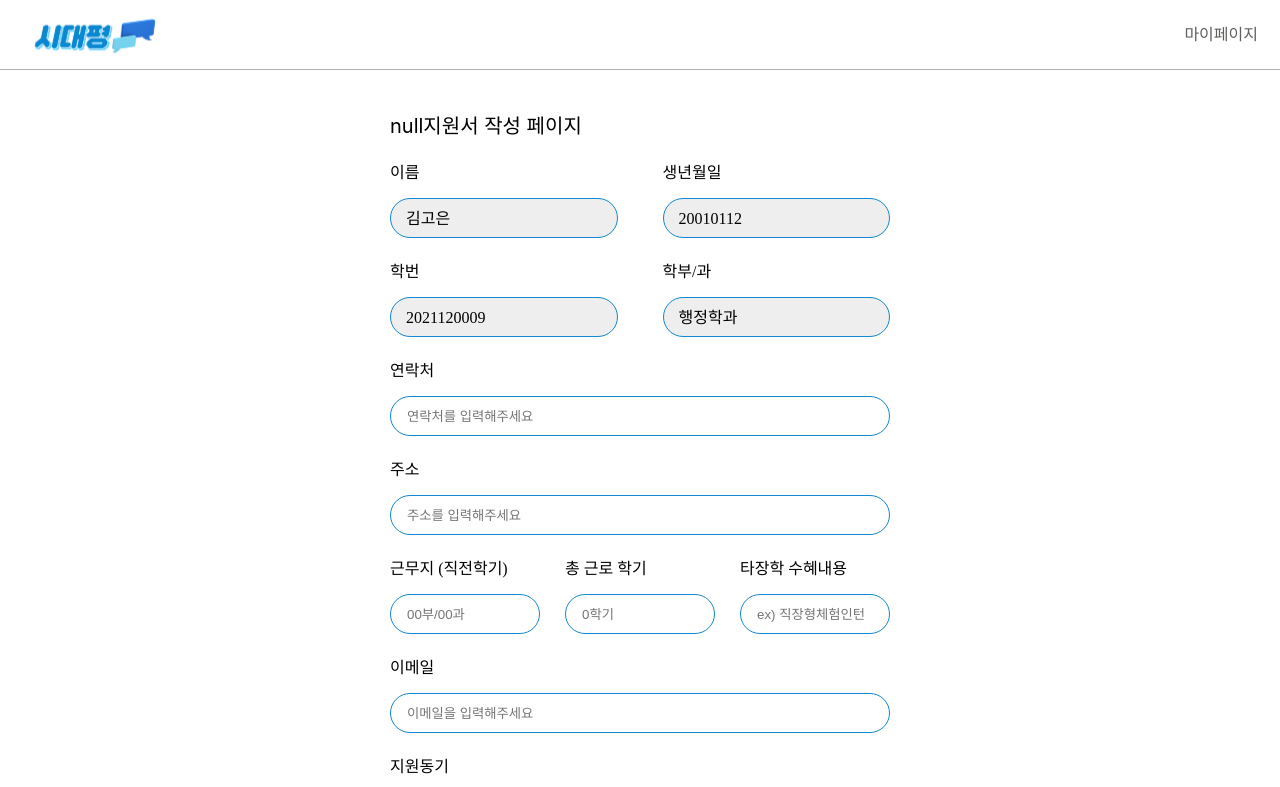
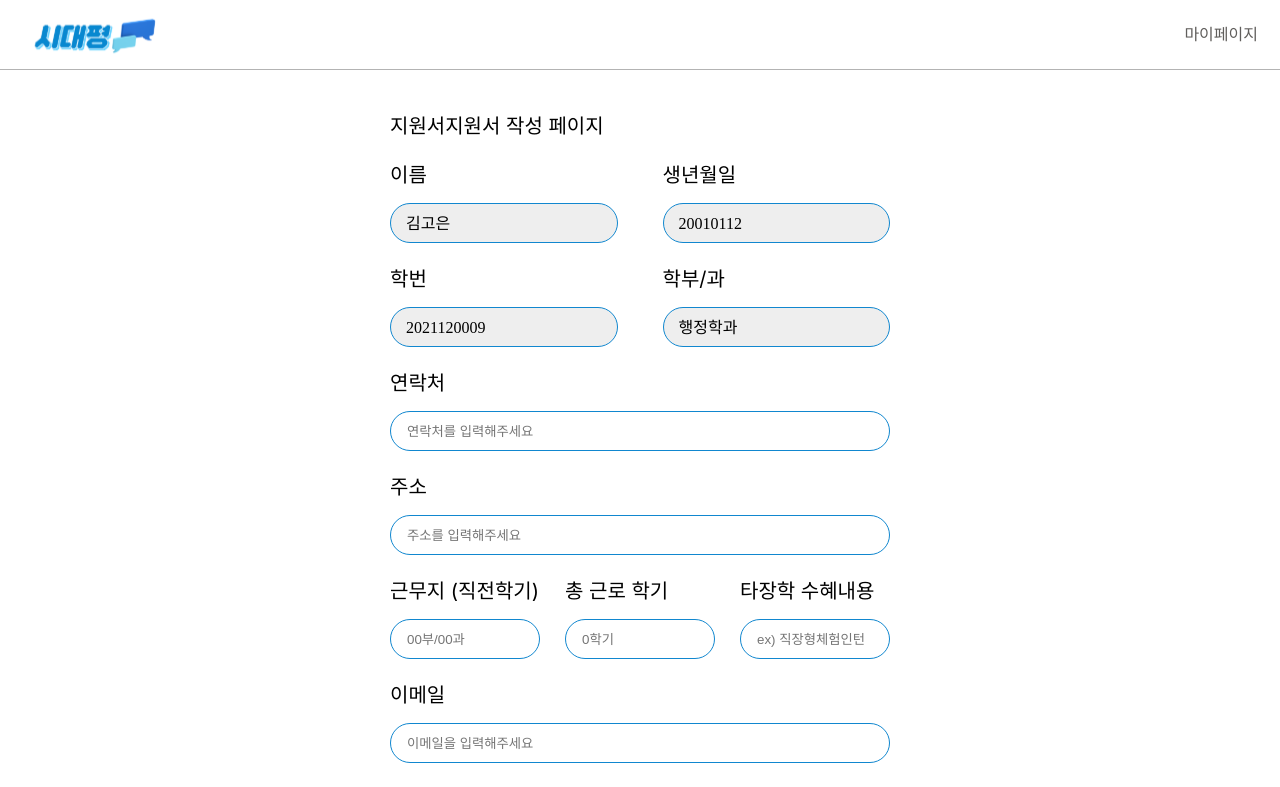
Before and after one commit to uosogong/FrontEnd, a React (Vite) app: page /department/1/apply in a window 1280 px wide. Shown: the top 787 px of the page. Built offline with nearby package versions, Linux system fonts and the light colour scheme.

Commit message:
Refactor: 중복 코드 제거

```diff
--- a/src/constants/mocks/apply.js
+++ b/src/constants/mocks/apply.js
@@ -16,3 +16,9 @@ export const unEditableForm = [
     content: '행정학과',
   },
 ];
+
+export const gridInputs = [
+  { label: '근무지 (직전학기)', placeholder: '00부/00과' },
+  { label: '총 근로 학기', placeholder: '0학기' },
+  { label: '타장학 수혜내용', placeholder: 'ex) 직장형체험인턴' },
+];
--- a/src/pages/DepartmentApply/DepartmentApply.jsx
+++ b/src/pages/DepartmentApply/DepartmentApply.jsx
@@ -1,15 +1,15 @@
 import { useLocation } from 'react-router-dom';
-import styled from 'styled-components';
-import { unEditableForm } from '../../constants/mocks/apply';
+import styled, { css } from 'styled-components';
+import { unEditableForm, gridInputs } from '../../constants/mocks/apply';
 
 const DepartmentApply = () => {
   const location = useLocation();
-  console.log(location.state);
+  const pageTitle = location.state || '지원서';
 
   return (
     <S.Wrapper>
       <S.Layout>
-        <h1>{`${location.state}지원서 작성 페이지`}</h1>
+        <h1>{`${pageTitle}지원서 작성 페이지`}</h1>
         <S.Content>
           <div></div>
           <S.UnEditField>
@@ -30,18 +30,12 @@ const DepartmentApply = () => {
               <S.Input placeholder="주소를 입력해주세요" />
             </S.Form>
             <S.GridInput>
-              <S.GridInputItem>
-                <label>근무지 (직전학기)</label>
-                <S.Input placeholder="00부/00과" />
-              </S.GridInputItem>
-              <S.GridInputItem>
-                <label>총 근로 학기</label>
-                <S.Input placeholder="0학기" />
-              </S.GridInputItem>
-              <S.GridInputItem>
-                <label>타장학 수혜내용</label>
-                <S.Input placeholder="ex) 직장형체험인턴" />
-              </S.GridInputItem>
+              {gridInputs.map(({ label, placeholder }) => (
+                <S.GridInputItem key={label}>
+                  <label>{label}</label>
+                  <S.Input placeholder={placeholder} />
+                </S.GridInputItem>
+              ))}
             </S.GridInput>
             <S.Form>
               <label>이메일</label>
@@ -49,19 +43,27 @@ const DepartmentApply = () => {
             </S.Form>
             <S.Form>
               <label>지원동기</label>
-              <textarea placeholder="신청사유를 입력해주세요" />
+              <S.Textarea placeholder="신청사유를 입력해주세요" />
             </S.Form>
           </S.InputField>
           <S.Buttons>
             <S.Button>다음</S.Button>
-            <S.Button className="temp_save">임시저장</S.Button>
+            <S.Button variant="temp_save">임시저장</S.Button>
           </S.Buttons>
         </S.Content>
       </S.Layout>
     </S.Wrapper>
   );
 };
+
 export default DepartmentApply;
+
+const BaseInput = css`
+  width: 100%;
+  border: 1px solid ${({ theme }) => theme.colors.blue};
+  border-radius: 20px;
+  padding-left: 16px;
+`;
 
 const S = {
   Wrapper: styled.section`
@@ -74,7 +76,7 @@ const S = {
 
     & label {
       color: #000;
-      font-family: inter
+      font-family: inter;
       font-size: 20px;
       font-style: normal;
       font-weight: 400;
@@ -118,13 +120,13 @@ const S = {
     display: flex;
     flex-direction: column;
     gap: 15px;
+  `,
 
-    & textarea {
-      border: 1px solid ${({ theme }) => theme.colors.blue};
-      border-radius: 20px;
-      height: 150px;
-      padding: 15px;
-    }
+  Textarea: styled.textarea`
+    ${BaseInput}
+    height: 150px;
+    padding: 15px;
+    resize: none;
   `,
 
   UnEditableInput: styled.div`
@@ -146,11 +148,8 @@ const S = {
   `,
 
   Input: styled.input`
-    width: 100%;
-    border: 1px solid ${({ theme }) => theme.colors.blue};
-    border-radius: 20px;
+    ${BaseInput}
     height: 40px;
-    padding-left: 16px;
   `,
 
   GridInput: styled.div`
@@ -177,7 +176,6 @@ const S = {
   `,
 
   Button: styled.button`
-    background-color: ${({ theme }) => theme.colors.blue};
     border-radius: 20px;
     color: ${({ theme }) => theme.colors.white};
     text-align: center;
@@ -186,8 +184,7 @@ const S = {
     width: 40%;
     height: 35px;
 
-    &.temp_save {
-      background-color: ${({ theme }) => theme.colors.grey2};
-    }
+    background-color: ${({ theme, variant }) =>
+      variant === 'temp_save' ? theme.colors.grey2 : theme.colors.blue};
   `,
 };
```
